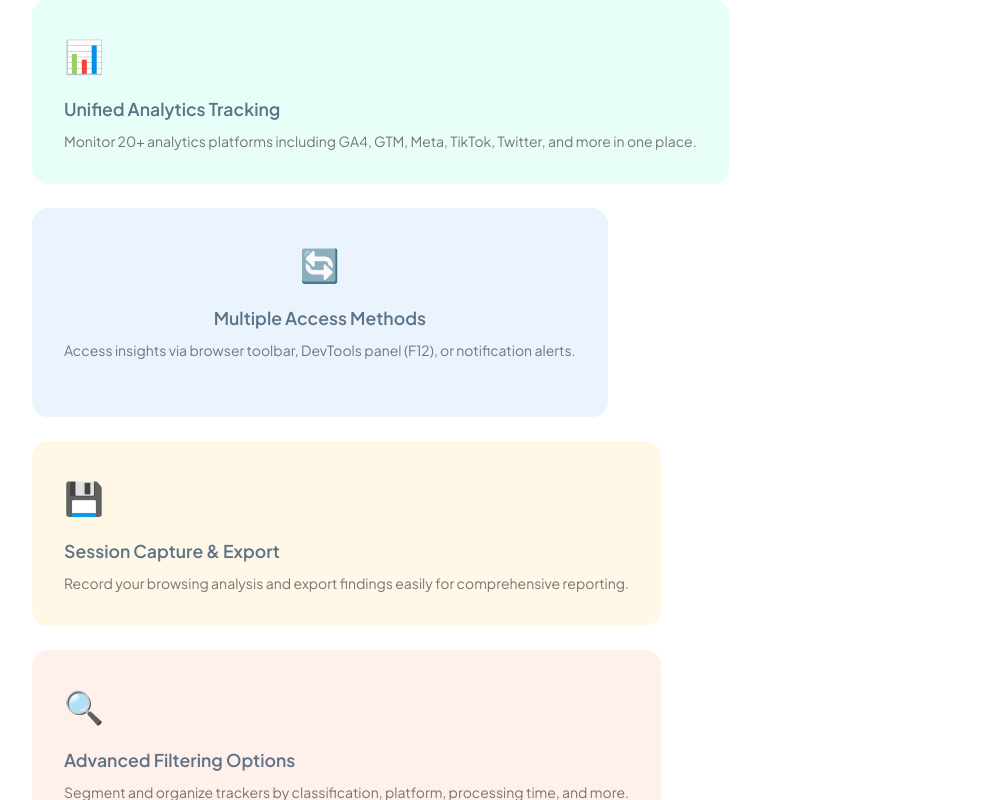
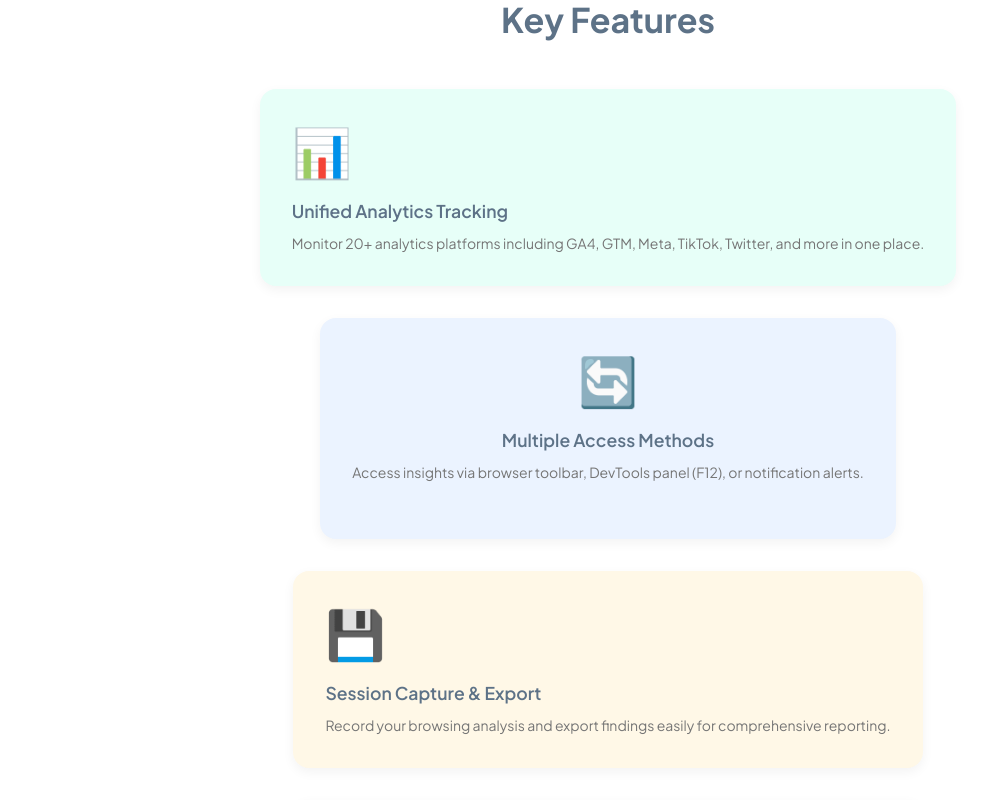
Before and after one commit to zenzjtech/zen-analytics-landingpage, a Next.js app: page / in a window 1280 px wide. Shown: the part 840-1640 px from the top of the page, without its empty margins (32-1019 px from the left). Built offline with nearby package versions, Linux system fonts and the light colour scheme; what @mui/material-nextjs would draw is missing.

Commit message:
feat: improve features UI

```diff
--- a/src/components/sections/Features.tsx
+++ b/src/components/sections/Features.tsx
@@ -52,33 +52,24 @@ const Features: React.FC = () => {
       id="features"
     >
       <Container maxWidth="lg">
-        <Grid container spacing={3}>
-          {/* Top row */}
-          <Grid item xs={12} sm={6} md={4}>
-            <FeatureBox feature={features[0]} />
+        <Typography
+          variant="h4"
+          component="h2"
+          align="center"
+          sx={{ mb: 6, fontWeight: 700 }}
+        >
+          Key Features
+        </Typography>
+        <Grid container spacing={4} justifyContent="center">
+          {features.map((feature, index) => (
+            <Grid item xs={12} sm={6} md={4} key={feature.title}>
+              {feature.centerContent ? (
+                <CenterFeatureBox feature={feature} />
+              ) : (
+                <FeatureBox feature={feature} />
+              )}
             </Grid>
-
-          <Grid item xs={12} sm={6} md={4}>
-            <CenterFeatureBox feature={features[1]} />
-          </Grid>
-
-          <Grid item xs={12} sm={6} md={4}>
-            <FeatureBox feature={features[2]} />
-          </Grid>
-
-          {/* Bottom row */}
-          <Grid item xs={12} sm={6} md={4}>
-            <FeatureBox feature={features[3]} />
-          </Grid>
-
-          {/* Empty middle cell in bottom row */}
-          <Grid item xs={12} sm={6} md={4}>
-            {/* Intentionally left empty */}
-          </Grid>
-
-          <Grid item xs={12} sm={6} md={4}>
-            <FeatureBox feature={features[4]} />
-          </Grid>
+          ))}
         </Grid>
       </Container>
     </Box>
@@ -107,12 +98,23 @@ const FeatureBox: React.FC<FeatureBoxProps> = ({ feature }) => {
         flexDirection: 'column',
         position: 'relative',
         overflow: 'hidden',
+        boxShadow: '0 4px 12px rgba(0,0,0,0.05)',
+        transition: 'transform 0.3s ease-in-out, box-shadow 0.3s ease-in-out',
+        '&:hover': {
+          transform: 'translateY(-5px)',
+          boxShadow: '0 8px 24px rgba(0,0,0,0.1)',
+        },
       }}
     >
       <Box
         sx={{
-          fontSize: '2rem',
+          fontSize: '3rem',
           mb: 2,
+          width: '60px',
+          height: '60px',
+          display: 'flex',
+          alignItems: 'center',
+          justifyContent: 'center',
         }}
       >
         {feature.icon}
@@ -220,12 +222,23 @@ const CenterFeatureBox: React.FC<CenterFeatureBoxProps> = ({ feature }) => {
         flexDirection: 'column',
         alignItems: 'center',
         textAlign: 'center',
+        boxShadow: '0 4px 12px rgba(0,0,0,0.05)',
+        transition: 'transform 0.3s ease-in-out, box-shadow 0.3s ease-in-out',
+        '&:hover': {
+          transform: 'translateY(-5px)',
+          boxShadow: '0 8px 24px rgba(0,0,0,0.1)',
+        },
       }}
     >
       <Box
         sx={{
-          fontSize: '2rem',
+          fontSize: '3rem',
           mb: 2,
+          width: '60px',
+          height: '60px',
+          display: 'flex',
+          alignItems: 'center',
+          justifyContent: 'center',
         }}
       >
         {feature.icon}
@@ -257,17 +270,27 @@ const CenterFeatureBox: React.FC<CenterFeatureBoxProps> = ({ feature }) => {
 
       {feature.hasLargeImage && (
         <Box
+          sx={{
+            width: '100%',
+            mt: 'auto',
+            display: 'flex',
+            justifyContent: 'center',
+            alignItems: 'center',
+          }}
+        >
+          <Box
             component="img"
             src="/images/features/dashboard-demo.png"
             alt="Dashboard Demo"
             sx={{
               width: '100%',
               maxWidth: '100%',
-            mt: 'auto',
+              height: 'auto',
               borderRadius: 2,
               boxShadow: '0 10px 20px rgba(0,0,0,0.1)',
             }}
           />
+        </Box>
       )}
     </Box>
   );
```
Lines whose indentation alone changed are shown as unchanged.
